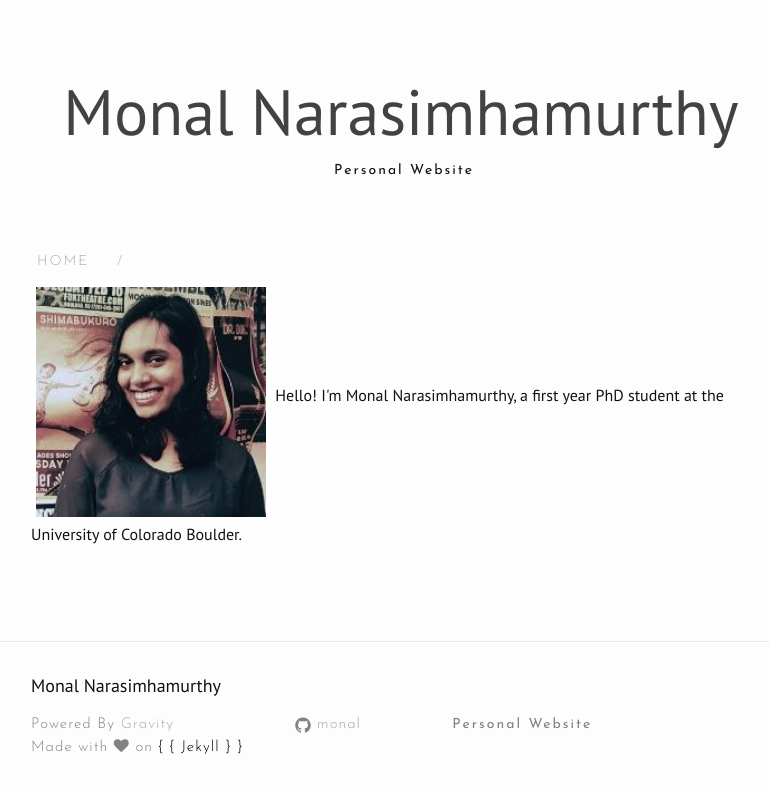
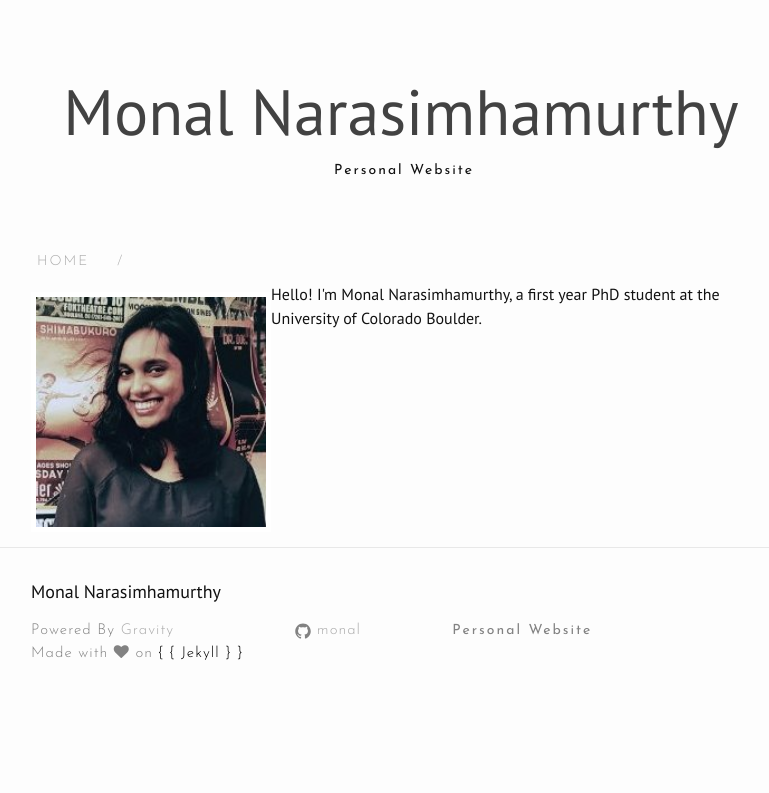
Before and after one commit to monal/monal.github.io, a Jekyll site: the page built from index.html, in a window 1280 px wide. Shown: the top 793 px of the page, without its empty margins (239-1008 px from the left). Built offline with Jekyll 4.4.1, drawn with Linux system fonts in a browser that asks for light colours; nearby versions of some CDN libraries.

Commit message:
Add text

```diff
--- a/index.html
+++ b/index.html
@@ -3,8 +3,7 @@ layout: default
 ---
 
 <div class="home">
-<p>
-<img src="monal.jpg" alt="" height="230" width="230" style='border:5px solid #FFF; margin-top:10px'>
-Hello! I'm Monal Narasimhamurthy, a first year PhD student at the University of Colorado Boulder.
+<p style="float: left;"><img src="monal.jpg" alt="" height="230" width="230" style='border:5px solid #FFF; margin-top:10px'></p>
+<p style="margin-top: 10px; margin-left: 10px">Hello! I'm Monal Narasimhamurthy, a first year PhD student at the University of Colorado Boulder.
 </p>
 </div>
```
